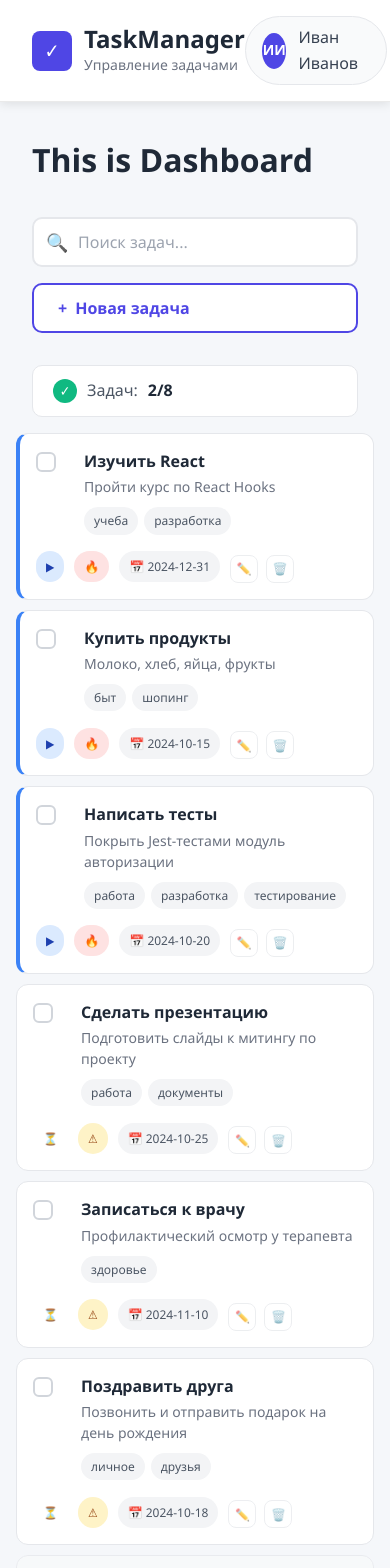
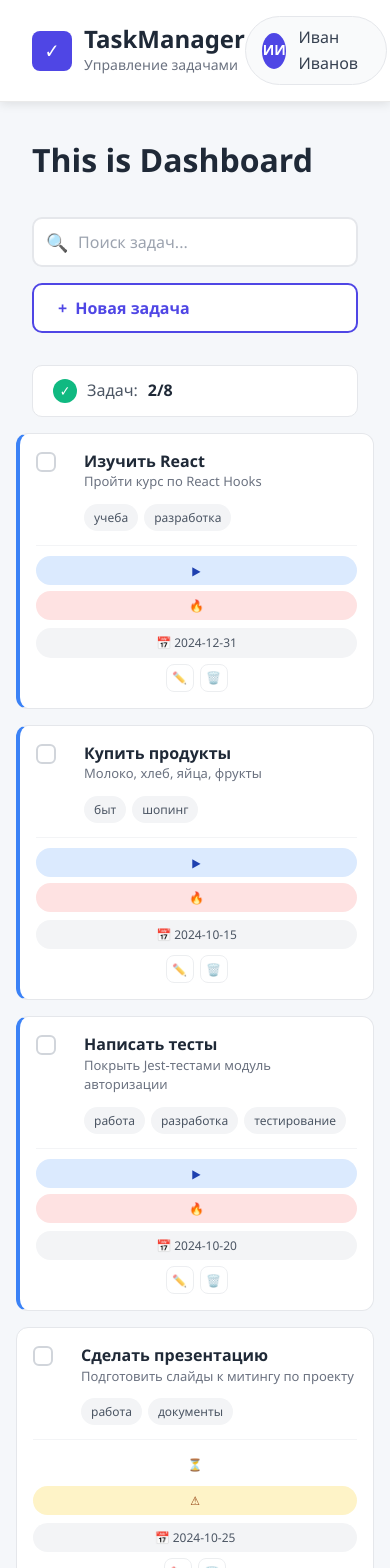
Before and after one commit to artem-valuevich/smart-task-manager, a React (Vite) app in the folder client/: page / in a window 390 px wide. Shown: the top 1568 px of the page. Built offline with nearby package versions, Linux system fonts and the light colour scheme.

Commit message:
Переработал дизайн для плиточного отображения

```diff
--- a/client/src/components/TaskItem/TaskItem.css
+++ b/client/src/components/TaskItem/TaskItem.css
@@ -1,22 +1,23 @@
-/* Обновленные стили TaskItem */
+/* Обновленные стили TaskItem для плиточного отображения */
 .task-item {
   display: flex;
-  justify-content: space-between;
-  align-items: flex-start;
+  flex-direction: column;
   padding: 20px;
-  margin: 0 2rem 12px;
+  margin: 0;
   background-color: white;
   border-radius: 12px;
   border: 1px solid #e5e7eb;
   transition: all 0.3s ease;
   position: relative;
   overflow: hidden;
-  gap: 20px;
+  gap: 16px;
+  height: 100%;
+  min-height: 200px;
 }
 
 .task-item:hover {
-  transform: translateY(-2px);
-  box-shadow: 0 6px 16px rgba(0, 0, 0, 0.1);
+  transform: translateY(-4px);
+  box-shadow: 0 8px 24px rgba(0, 0, 0, 0.12);
   border-color: #d1d5db;
 }
 
@@ -49,14 +50,18 @@
 
 .task-content {
   flex: 1;
+  display: flex;
+  flex-direction: column;
+  gap: 12px;
 }
 
 .task-title {
-  font-size: 16px;
+  font-size: 18px;
   font-weight: 600;
   color: #1f2937;
-  margin-bottom: 4px;
+  margin: 0;
   line-height: 1.4;
+  word-break: break-word;
 }
 
 .task-description {
@@ -64,6 +69,14 @@
   color: #6b7280;
   margin: 0;
   line-height: 1.5;
+  flex: 1;
+  word-break: break-word;
+  max-height: 60px;
+  overflow: hidden;
+  text-overflow: ellipsis;
+  display: -webkit-box;
+  -webkit-line-clamp: 3;
+  -webkit-box-orient: vertical;
 }
 
 /* Теги */
@@ -71,7 +84,7 @@
   display: flex;
   flex-wrap: wrap;
   gap: 6px;
-  margin-top: 10px;
+  margin-top: auto;
 }
 
 .task-tag {
@@ -92,9 +105,16 @@
 .task-meta {
   display: flex;
   flex-direction: column;
-  align-items: flex-end;
+  gap: 10px;
+  border-top: 1px solid #f3f4f6;
+  padding-top: 12px;
+}
+
+.meta-row {
+  display: flex;
+  justify-content: space-between;
+  align-items: center;
   gap: 8px;
-  min-width: 200px;
 }
 
 .task-status,
@@ -107,6 +127,9 @@
   border-radius: 20px;
   font-size: 13px;
   font-weight: 500;
+  white-space: nowrap;
+  overflow: hidden;
+  text-overflow: ellipsis;
 }
 
 /* Статусы */
@@ -151,6 +174,10 @@
 .task-due-date {
   background-color: #f3f4f6;
   color: #4b5563;
+  font-size: 13px;
+  min-width: 0;
+  flex: 1;
+  justify-content: center;
 }
 
 .task-due-date.expired {
@@ -163,7 +190,8 @@
 .task-actions {
   display: flex;
   gap: 8px;
-  margin-top: 8px;
+  justify-content: flex-end;
+  flex-shrink: 0;
 }
 
 .task-action-btn {
@@ -208,6 +236,7 @@
   margin-right: 16px;
   cursor: pointer;
   position: relative;
+  flex-shrink: 0;
 }
 
 /* ЭТО ОБЯЗАТЕЛЬНО - скрываем стандартный чекбокс */
@@ -284,23 +313,29 @@
   outline: none;
 }
 
-/* Адаптивность */
+/* Адаптивность для плиточного отображения */
 @media (max-width: 768px) {
   .task-item {
-    flex-direction: column;
-    gap: 16px;
     padding: 16px;
-    margin: 0 1rem 10px;
+    gap: 14px;
+    min-height: 180px;
   }
 
   .task-meta {
-    flex-direction: row;
+    gap: 8px;
+  }
+
+  .meta-row {
     flex-wrap: wrap;
-    align-items: center;
-    justify-content: flex-start;
-    width: 100%;
-    gap: 10px;
-    min-width: unset;
+    gap: 6px;
+  }
+
+  .task-status,
+  .task-priority,
+  .task-due-date {
+    padding: 5px 10px;
+    font-size: 12px;
+    min-width: 0;
   }
 
   .task-status .status-text,
@@ -308,15 +343,8 @@
     display: none;
   }
 
-  .task-status,
-  .task-priority,
-  .task-due-date {
-    padding: 6px 10px;
-    font-size: 12px;
-  }
-
   .task-actions {
-    margin-top: 4px;
+    gap: 6px;
   }
 
   .task-action-btn {
@@ -333,4 +361,42 @@
     width: 20px;
     height: 20px;
   }
+
+  .task-title {
+    font-size: 16px;
+  }
+
+  .task-description {
+    font-size: 13px;
+    max-height: 52px;
+    -webkit-line-clamp: 2;
+  }
 }
+
+/* Для очень маленьких экранов в плиточном отображении */
+@media (max-width: 480px) {
+  .task-item {
+    min-height: 160px;
+  }
+
+  .task-meta {
+    padding-top: 10px;
+  }
+
+  .meta-row {
+    flex-direction: column;
+    align-items: stretch;
+  }
+
+  .task-status,
+  .task-priority,
+  .task-due-date {
+    width: 100%;
+    justify-content: center;
+  }
+
+  .task-actions {
+    justify-content: center;
+    width: 100%;
+  }
+}
--- a/client/src/components/TaskItem/TaskItem.jsx
+++ b/client/src/components/TaskItem/TaskItem.jsx
@@ -9,7 +9,6 @@ export default function TaskItem({
   task: { _id, title, description, status, priority, tags = [], dueDate },
   updateItem,
 }) {
-  //const [status, setStatus] = useState(initualStatus);
   const [modalIsOpened, setModalIsOpened] = useState(false);
 
   // Первая функция
@@ -61,7 +60,8 @@ export default function TaskItem({
 
         {/* Боковая панель с метаданными */}
         <div className="task-meta">
-          {/* Статус */}
+          {/* Верхний ряд: статус и приоритет */}
+          <div className="meta-row">
             <span
               className={`task-status ${status}`}
               onClick={handleStatusChange}
@@ -74,16 +74,16 @@ export default function TaskItem({
               <span className="status-text">{status}</span>
             </span>
 
-          {/* Приоритет */}
             <span className={`task-priority ${priority}`}>
               {priority === "high" ? "🔥" : priority === "medium" ? "⚠" : "📌"}
               <span className="priority-text">{priority}</span>
             </span>
+          </div>
 
-          {/* Дата выполнения */}
+          {/* Нижний ряд: дата выполнения и кнопки действий */}
+          <div className="meta-row">
             <span className="task-due-date">📅 {dueDate}</span>
 
-          {/* Кнопки действий */}
             <div className="task-actions">
               <button
                 className="task-action-btn edit"
@@ -97,6 +97,7 @@ export default function TaskItem({
               </button>
             </div>
           </div>
+        </div>
       </li>
     </>
   );
--- a/client/src/components/TaskList/TaskList.css
+++ b/client/src/components/TaskList/TaskList.css
@@ -111,3 +111,42 @@
   font-weight: 700;
   color: #1f2937;
 }
+
+/* Контейнер для плиточного отображения задач */
+.task-grid-container {
+  padding: 0 2rem 2rem;
+}
+
+.task-grid {
+  display: grid;
+  grid-template-columns: repeat(auto-fill, minmax(320px, 1fr));
+  gap: 24px;
+  list-style: none;
+  margin: 0;
+  padding: 0;
+}
+
+/* Адаптивность для разных размеров экрана */
+@media (max-width: 1200px) {
+  .task-grid {
+    grid-template-columns: repeat(auto-fill, minmax(300px, 1fr));
+  }
+}
+
+@media (max-width: 768px) {
+  .task-grid {
+    grid-template-columns: repeat(auto-fill, minmax(280px, 1fr));
+    gap: 20px;
+  }
+}
+
+@media (max-width: 480px) {
+  .task-grid {
+    grid-template-columns: 1fr;
+    gap: 16px;
+  }
+
+  .task-grid-container {
+    padding: 0 1rem 2rem;
+  }
+}
--- a/client/src/components/TaskList/TaskList.jsx
+++ b/client/src/components/TaskList/TaskList.jsx
@@ -50,12 +50,14 @@ export default function TaskList() {
           {tasks.length}
         </span>
       </div>
-      <ul>
-        {sortedTasks.map((task) => (
-          <TaskItem key={task._id} task={task} updateItem={updateItem} />
-        ))}
-        <ul className="task-list" />
-      </ul>
+      {/* Контейнер для плиточного отображения */}
+      <div className="task-grid-container">
+        <ul className="task-grid">
+          {sortedTasks.map((task) => (
+            <TaskItem key={task._id} task={task} updateItem={updateItem} />
+          ))}
+        </ul>
+      </div>
     </>
   );
 }
```
Lines whose indentation alone changed are shown as unchanged.
